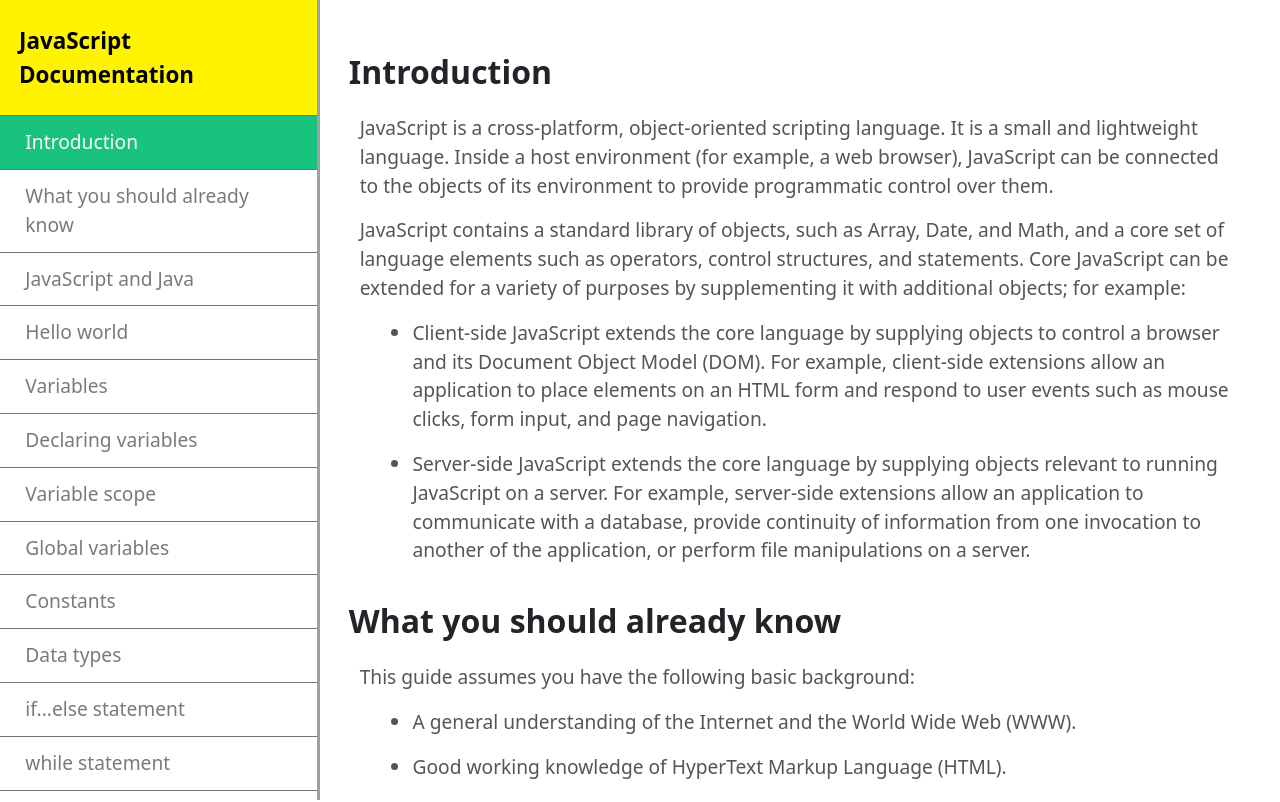
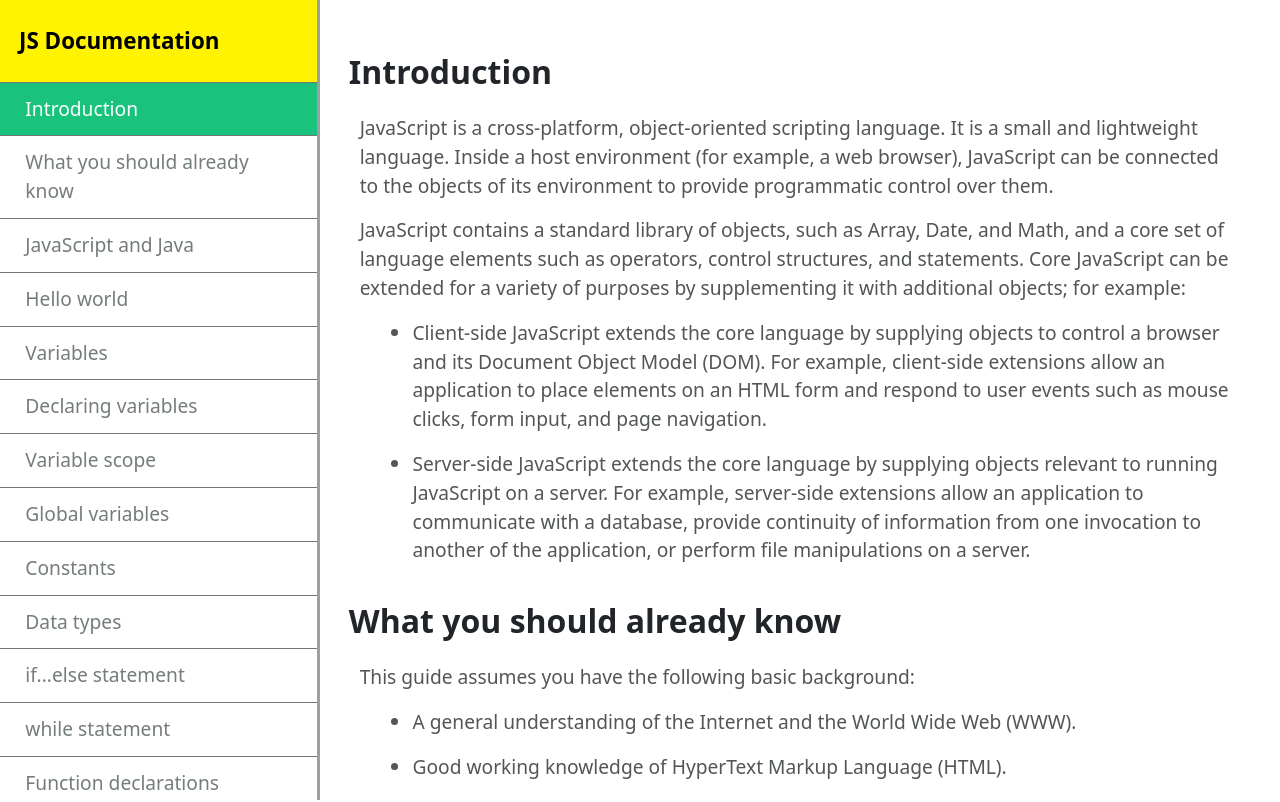
Before and after one commit to MinhTuongLe/JavaScript_Documentation, a React (Create React App) app: page / in a window 1280 px wide. Shown: the top 802 px of the page. Built offline with nearby package versions, Linux system fonts and the light colour scheme.

Commit message:
test auto deploy

```diff
--- a/src/components/Navbar.jsx
+++ b/src/components/Navbar.jsx
@@ -49,7 +49,7 @@ const Navbar = () => {
 
       <ul className={`${styles.navbar} ${showNavbar ? styles.show : ""}`}>
         <span className={styles.navbar_content}>
-          JavaScript Documentation
+          JS Documentation
           <div className={styles.close_icon}>
             <CloseIcon
               style={{ fontSize: "2rem" }}
```
